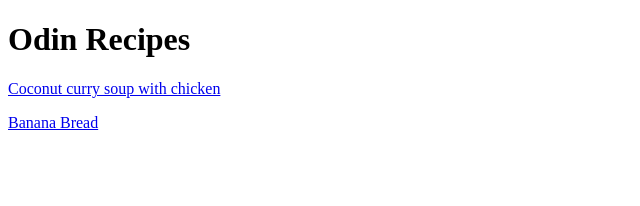
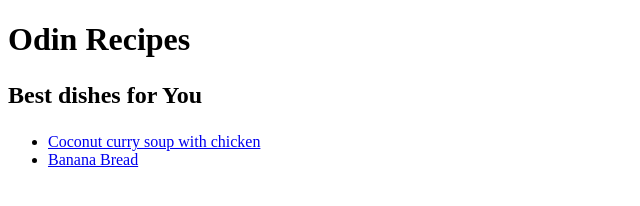
Before and after one commit to DomilsonFirmino/odin-recipes, a plain HTML site: page index.html in a window 1280 px wide. Shown: the whole page, without its empty margins (0-640 px from the left). Drawn offline with Linux system fonts and the light colour scheme.

Commit message:
index UL

```diff
--- a/index.html
+++ b/index.html
@@ -8,9 +8,12 @@
 </head>
 <body>
     <h1>Odin Recipes</h1>
+    <h2><p>Best dishes for You</p></h2>
     <div>
-        <p><a href="recipes/Coconutcurrysoupwithchicken.html">Coconut curry soup with chicken</a></p>
-        <p><a href="recipes/Bananabread.html">Banana Bread</a></p>
+        <ul>
+            <li><a href="recipes/Coconutcurrysoupwithchicken.html">Coconut curry soup with chicken</a></li>
+            <li><a href="recipes/Bananabread.html">Banana Bread</a></li>
+        </ul>
     </div>
 </body>
 </html>
```
Also changed, not shown: Capa.png (added).
